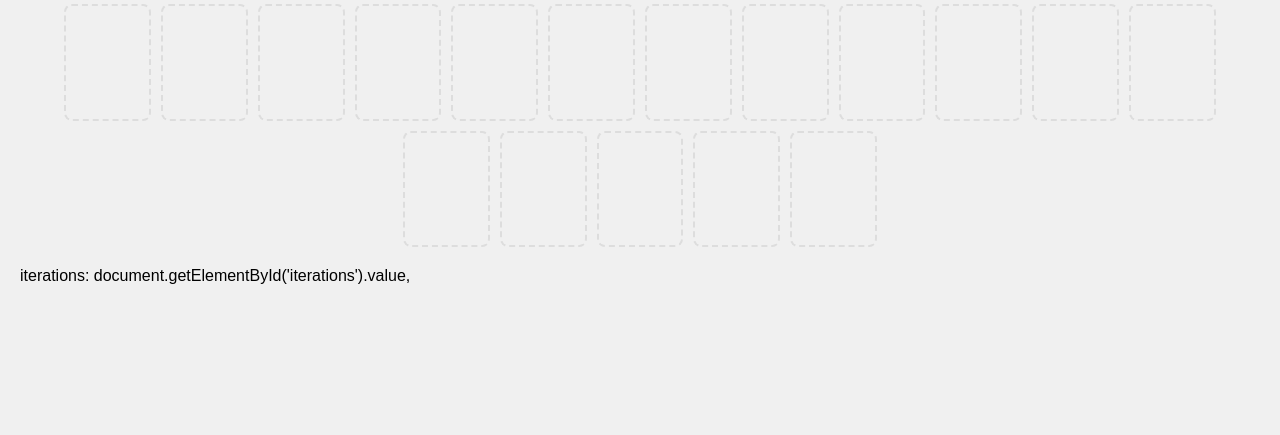
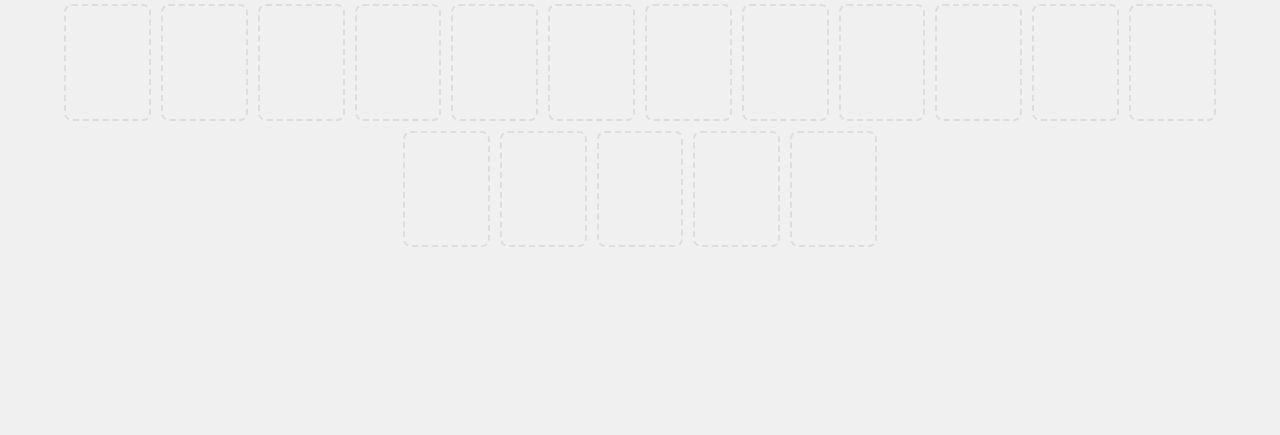
Before and after one commit to Azerus96/deepsofc, a Flask app: page /training in a window 1280 px wide. Shown: the part 837-1272 px from the top of the page. After the commit the page ends 1084 px from the top, so only its background shows below. Run offline with Flask 3, Linux system fonts and the light colour scheme.

Commit message:
Update training.html

```diff
--- a/templates/training.html
+++ b/templates/training.html
@@ -360,16 +360,6 @@
                 width: 250px;
             }
         }
-    </style>
-</head>
-<!DOCTYPE html>
-<html>
-<head>
-    <title>Training Mode</title>
-    <meta name="viewport" content="width=device-width, initial-scale=1">
-    <link href="https://fonts.googleapis.com/icon?family=Material+Icons" rel="stylesheet">
-    <style>
-        /* ... (CSS styles - no changes needed) ... */
     </style>
 </head>
 <body>
@@ -795,6 +785,7 @@
                         });
                     }
 
+                    // Очищаем область комбинации и сбрасываем слоты
                     const combinationArea = document.getElementById('combination-area');
                     combinationArea.innerHTML = '';
                     for (let i = 0; i < 17; i++) {
@@ -920,7 +911,7 @@
         function saveSettings() {
             const aiSettings = {
                 fantasyType: document.getElementById('fantasyType').value,
-                fantasyMode: document.getElementById('fantasyMode').checked,
+                                fantasyMode: document.getElementById('fantasyMode').checked,
                 aiTime: document.getElementById('aiTime').value,
                 iterations: document.getElementById('iterations').value,
                 stopThreshold: document.getElementById('stopThreshold').value,
@@ -1032,5 +1023,3 @@
     </script>
 </body>
 </html>
-
-                                            iterations: document.getElementById('iterations').value,
```
